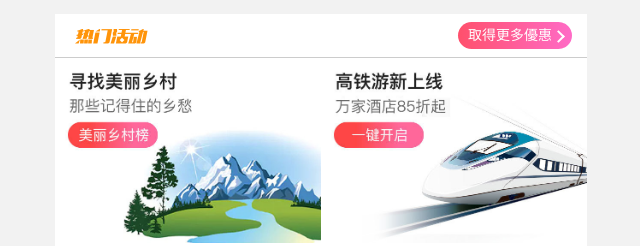
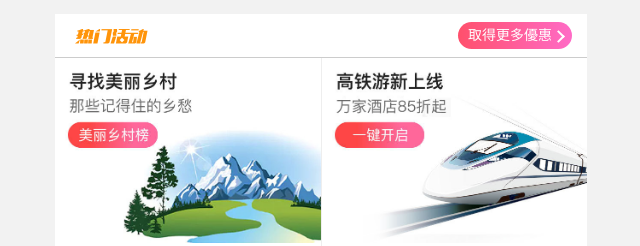
Before and after one commit to jmfxxx/h5flex, a plain HTML site: page index.html in a window 1280 px wide. Shown: the part 626-872 px from the top of the page, 319-959 px from the left. Drawn offline with Linux system fonts and the light colour scheme.

Commit message:
完成flex切版3

```diff
--- a/css/index.css
+++ b/css/index.css
@@ -8,7 +8,7 @@ body {
   background: #f2f2f2;
   overflow-x: hidden;
   -webkit-tap-highlight-color: transparent;
-  height: 2000px;
+  /* height: 2000px; */
 }
 a {
   text-decoration: none;
@@ -289,9 +289,15 @@ nav {
 .row {
   display: flex;
 }
-.sales-bd {
+.row a {
   flex: 1;
+  border-bottom: 1px solid #eee;
 }
+
+.row a:nth-child(1) {
+  border-right: 1px solid #eee;
+}
+
 .row a img {
   width: 100%;
 }
```
